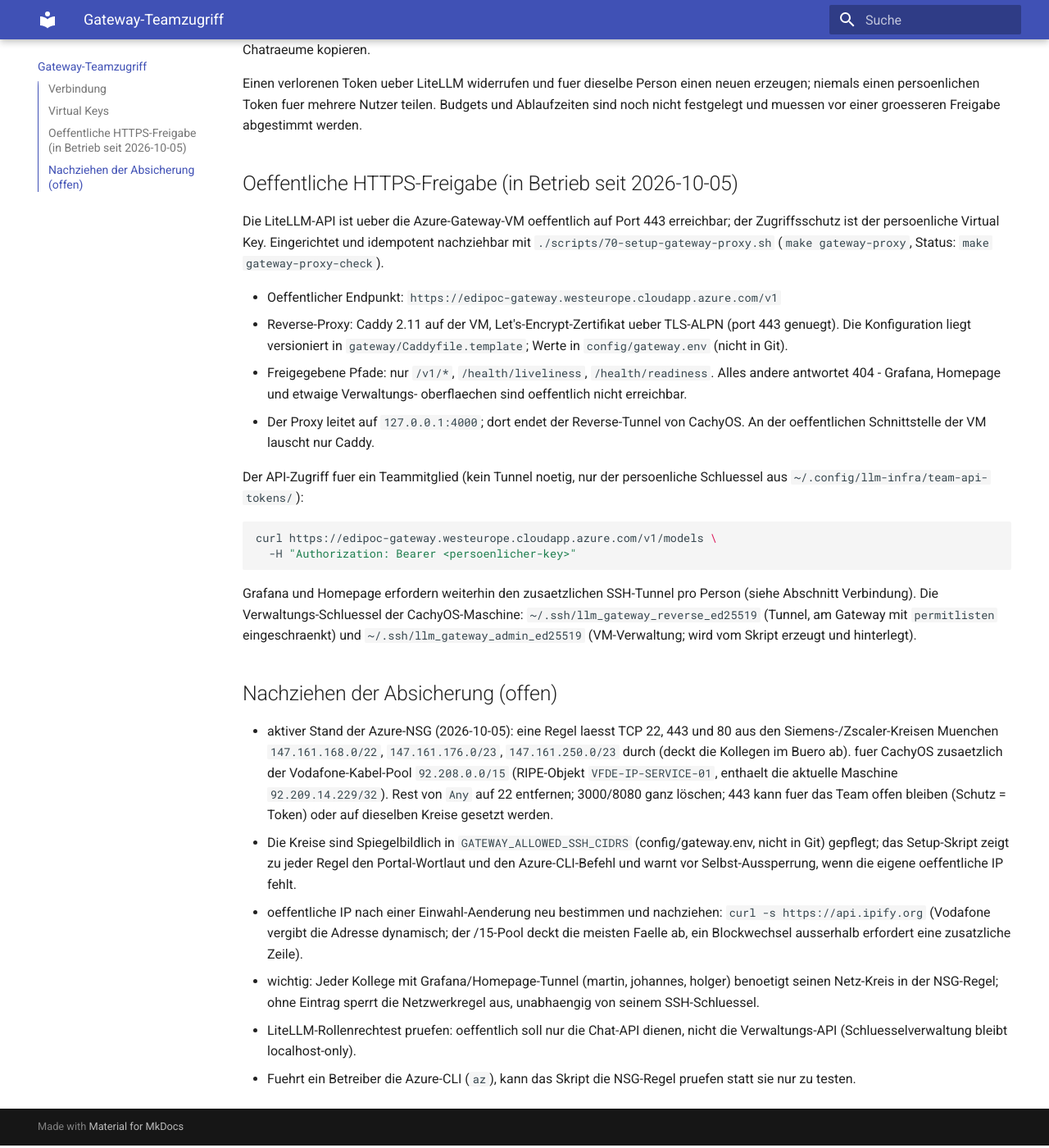
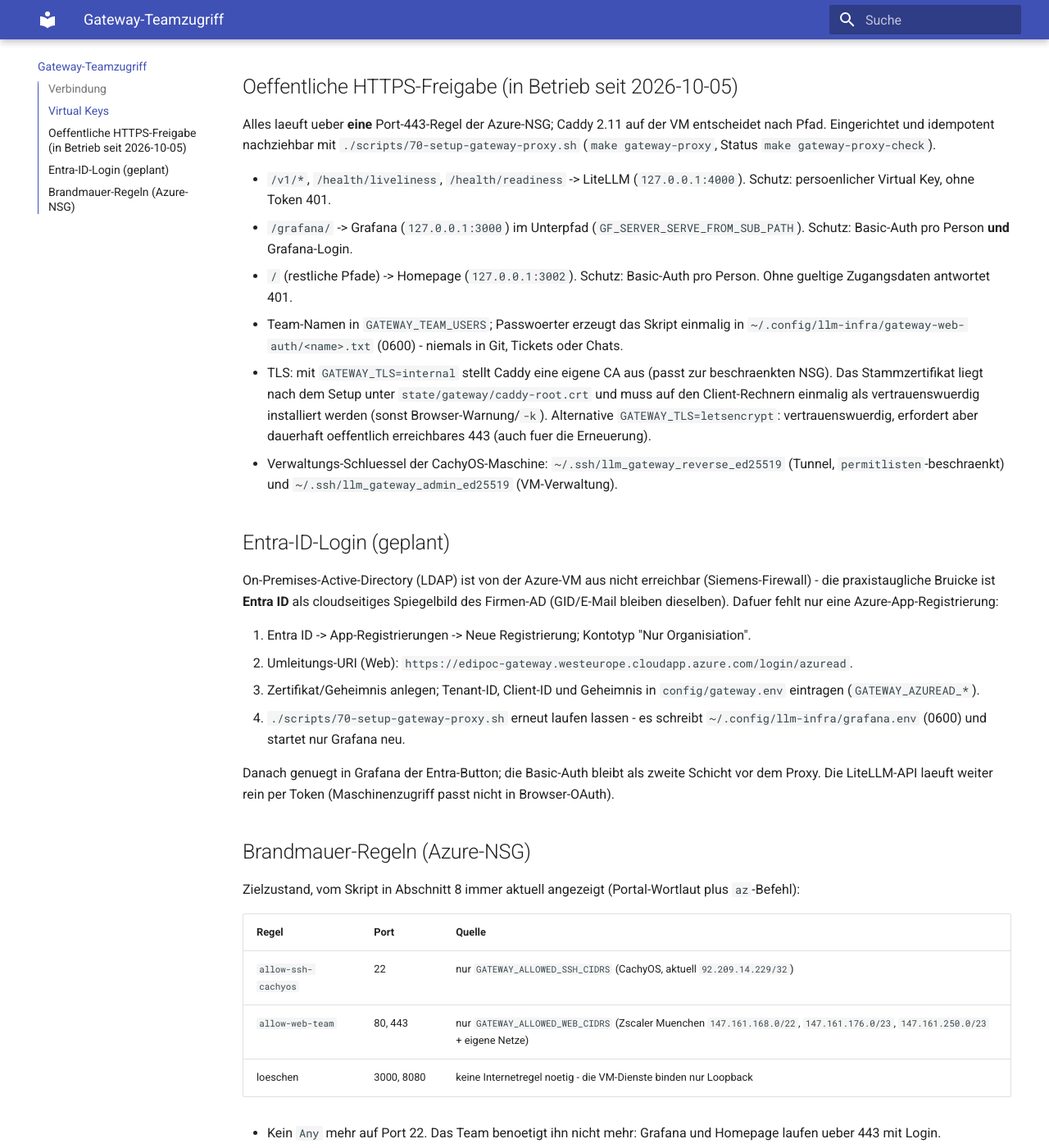
Before and after one commit to thomasdenk79-cyber/llm-infra-setup, an MkDocs documentation site: the page built from docs/gateway-access.md, in a window 1280 px wide and 1400 px high, scrolled down 1075 px. Shown: the whole window at 82% size. Built offline with MkDocs 1.6.1 and Material for MkDocs 9.7.7, drawn with Linux system fonts in a browser that asks for light colours; some of the changed text lies outside the part shown.

Commit message:
feat: serve grafana and homepage over 443 behind per-person basic auth
- Caddyfile.template routes /v1 (litellm token), /grafana/ (subpath) and /
  (homepage); the latter two behind caddy basic_auth with bcrypt hashes
- grafana.container gains GF_SERVER_* subpath env and an optional
  EnvironmentFile for Entra ID (azuread) credentials
- gateway-proxy script: GATEWAY_TEAM_USERS password store (0600, outside git),
  GATEWAY_TLS internal|letsencrypt|auto, web cidr list separate from ssh,
  section 9 writes ~/.config/llm-infra/grafana.env and restarts grafana only
- docs: Entra ID app-registration guide (on-prem AD unreachable from VM),
  final NSG shape: 22 cachyos-only, 80/443 team circles

````diff
--- a/docs/HANDOFF.md
+++ b/docs/HANDOFF.md
@@ -858,3 +858,14 @@
 Portal-Wortlaut + az-Befehl. Offen: Kreise von martin, johannes, holger
 ergaenzen (sonst ohne Tunnel-Ausgang), NSG im Portal umsetzen, 3000/8080
 loeschen.
+
+## Notiz 2026-10-05T14:05:00+02:00 – Browser-Zugang mit Login statt Tunnel
+
+Caddy bedient jetzt Grafana (`/grafana/`, Unterpfad via GF_SERVER_SERVE_FROM_SUB_PATH)
+und Homepage (`/`) hinter Basic-Auth pro Person (`~/.config/llm-infra/gateway-web-auth/`),
+LiteLLM bleibt `/v1` mit Token. TLS auf `tls internal` umgestellt
+(Stammzertifikat `state/gateway/caddy-root.crt` verteilt werden). Entra-ID
+fuer Grafana vorbereitet (Skript-Abschnitt 9; App-Registrierung fehlt noch,
+Umleitungs-URI https://edipoc-gateway.westeurope.cloudapp.azure.com/login/azuread).
+Offen: NSG auf allow-ssh-cachyos (22) + allow-web-team (80/443 aus
+Zscaler+Eigene) umstellen, 3000/8080 loeschen; Team-Passwoerter verteilen.
--- a/docs/gateway-access.md
+++ b/docs/gateway-access.md
@@ -2,17 +2,16 @@
 
 ## Verbindung
 
-Der Gateway auf `20.73.54.102` wird per Reverse-SSH-Tunnel mit LiteLLM, Grafana
-und Homepage auf CachyOS verbunden. Der dedizierte SSH-Schluessel darf am
-Gateway nur Loopback-Reverse-Forwards bereitstellen; die drei Dienste werden
-nicht an der oeffentlichen Netzwerkschnittstelle gebunden.
-Der verifizierte SSH-Host-Key-Fingerprint (ED25519) lautet
-`SHA256:rDkL6da/9HUzecqAq5JS0TB1lhQh8F3fKsdA85AbjGo`.
+Der Gateway auf `20.73.54.102` (`edipoc-gateway.westeurope.cloudapp.azure.com`)
+wird per Reverse-SSH-Tunnel mit LiteLLM, Grafana und Homepage auf CachyOS
+verbunden. Der dedizierte Tunnel-Schluessel darf am Gateway nur
+Loopback-Reverse-Forwards bereitstellen; die drei Dienste binden dort
+ausschliesslich auf `127.0.0.1`. Der verifizierte SSH-Host-Key-Fingerprint
+(ED25519) lautet `SHA256:rDkL6da/9HUzecqAq5JS0TB1lhQh8F3fKsdA85AbjGo`.
 
-Die LiteLLM-API ist zusaetzlich oeffentlich ueber HTTPS/443 freigegeben
-(unten, Abschnitt Oeffentliche HTTPS-Freigabe); dafuer genuegt der
-persoenliche Virtual Key. Fuer Grafana und Homepage bleibt jeder Nutzer auf
-einen eigenen SSH-Zugang zum Gateway angewiesen:
+Der taegliche Zugang ist HTTPS/443 ueber Caddy (Abschnitt
+"Oeffentliche HTTPS-Freigabe"). Der SSH-Tunnel bleibt die
+Notfall-/Verwaltungsroute:
 
 ```bash
 ssh -i "$HOME\.ssh\id_rsa" -N `
@@ -22,18 +21,14 @@
   azureuser@20.73.54.102
 ```
 
-Solange das SSH-Fenster offen ist, sind die Dienste erreichbar:
+| Dienst | 443-Weg (normal) | Tunnel-Weg (Notfall) |
+|---|---|---|
+| LiteLLM API | `https://<fqdn>/v1` + Token | `http://127.0.0.1:4000/v1` |
+| Grafana | `https://<fqdn>/grafana/` + Basic-Auth | `http://127.0.0.1:3000` |
+| Homepage | `https://<fqdn>/` + Basic-Auth | `http://127.0.0.1:3002` |
 
-| Dienst | Adresse auf dem Client |
-|---|---|
-| LiteLLM API | `http://127.0.0.1:4000/v1` (alternativ oeffentlich ueber HTTPS/443) |
-| Grafana | `http://127.0.0.1:3000` |
-| Homepage | `http://127.0.0.1:3002` |
-
-Der API-Token wird als Bearer-Token bzw. `OPENAI_API_KEY` gesetzt. Grafana
-verwendet seine eigenen Zugangsdaten, nicht den LiteLLM-Token. Der SSH-Tunnel
-verschluesselt die Verbindung zwischen Client und Gateway; der Reverse-Tunnel
-verschluesselt die Verbindung zwischen Gateway und CachyOS.
+Der API-Token wird als Bearer-Token bzw. `OPENAI_API_KEY` gesetzt. Die
+Basic-Auth-Passwoerter sind nicht der LiteLLM-Token.
 
 ## Virtual Keys
 
@@ -51,57 +46,67 @@
 
 ## Oeffentliche HTTPS-Freigabe (in Betrieb seit 2026-10-05)
 
-Die LiteLLM-API ist ueber die Azure-Gateway-VM oeffentlich auf Port 443
-erreichbar; der Zugriffsschutz ist der persoenliche Virtual Key. Eingerichtet
-und idempotent nachziehbar mit `./scripts/70-setup-gateway-proxy.sh`
-(`make gateway-proxy`, Status: `make gateway-proxy-check`).
+Alles laeuft ueber **eine** Port-443-Regel der Azure-NSG; Caddy 2.11 auf der VM
+entscheidet nach Pfad. Eingerichtet und idempotent nachziehbar mit
+`./scripts/70-setup-gateway-proxy.sh` (`make gateway-proxy`,
+Status `make gateway-proxy-check`).
 
-* Oeffentlicher Endpunkt: `https://edipoc-gateway.westeurope.cloudapp.azure.com/v1`
-* Reverse-Proxy: Caddy 2.11 auf der VM, Let's-Encrypt-Zertifikat ueber
-  TLS-ALPN (port 443 genuegt). Die Konfiguration liegt versioniert in
-  `gateway/Caddyfile.template`; Werte in `config/gateway.env` (nicht in Git).
-* Freigegebene Pfade: nur `/v1/*`, `/health/liveliness`, `/health/readiness`.
-  Alles andere antwortet 404 - Grafana, Homepage und etwaige Verwaltungs-
-  oberflaechen sind oeffentlich nicht erreichbar.
-* Der Proxy leitet auf `127.0.0.1:4000`; dort endet der Reverse-Tunnel von
-  CachyOS. An der oeffentlichen Schnittstelle der VM lauscht nur Caddy.
+* `/v1/*`, `/health/liveliness`, `/health/readiness` -> LiteLLM
+  (`127.0.0.1:4000`). Schutz: persoenlicher Virtual Key, ohne Token 401.
+* `/grafana/` -> Grafana (`127.0.0.1:3000`) im Unterpfad
+  (`GF_SERVER_SERVE_FROM_SUB_PATH`). Schutz: Basic-Auth pro Person **und**
+  Grafana-Login.
+* `/` (restliche Pfade) -> Homepage (`127.0.0.1:3002`). Schutz: Basic-Auth
+  pro Person. Ohne gueltige Zugangsdaten antwortet 401.
+* Team-Namen in `GATEWAY_TEAM_USERS`; Passwoerter erzeugt das Skript einmalig
+  in `~/.config/llm-infra/gateway-web-auth/<name>.txt` (0600) - niemals in
+  Git, Tickets oder Chats.
+* TLS: mit `GATEWAY_TLS=internal` stellt Caddy eine eigene CA aus (passt zur
+  beschraenkten NSG). Das Stammzertifikat liegt nach dem Setup unter
+  `state/gateway/caddy-root.crt` und muss auf den Client-Rechnern einmalig als
+  vertrauenswuerdig installiert werden (sonst Browser-Warnung/`-k`).
+  Alternative `GATEWAY_TLS=letsencrypt`: vertrauenswuerdig, erfordert aber
+  dauerhaft oeffentlich erreichbares 443 (auch fuer die Erneuerung).
+* Verwaltungs-Schluessel der CachyOS-Maschine:
+  `~/.ssh/llm_gateway_reverse_ed25519` (Tunnel, `permitlisten`-beschraenkt)
+  und `~/.ssh/llm_gateway_admin_ed25519` (VM-Verwaltung).
 
-Der API-Zugriff fuer ein Teammitglied (kein Tunnel noetig, nur der persoenliche
-Schluessel aus `~/.config/llm-infra/team-api-tokens/`):
+## Entra-ID-Login (geplant)
 
-```bash
-curl https://edipoc-gateway.westeurope.cloudapp.azure.com/v1/models \
-  -H "Authorization: Bearer <persoenlicher-key>"
-```
+On-Premises-Active-Directory (LDAP) ist von der Azure-VM aus nicht erreichbar
+(Siemens-Firewall) - die praxistaugliche Bruicke ist **Entra ID** als
+cloudseitiges Spiegelbild des Firmen-AD (GID/E-Mail bleiben dieselben).
+Dafuer fehlt nur eine Azure-App-Registrierung:
 
-Grafana und Homepage erfordern weiterhin den zusaetzlichen SSH-Tunnel pro
-Person (siehe Abschnitt Verbindung). Die Verwaltungs-Schluessel der
-CachyOS-Maschine: `~/.ssh/llm_gateway_reverse_ed25519` (Tunnel, am Gateway mit
-`permitlisten` eingeschraenkt) und `~/.ssh/llm_gateway_admin_ed25519`
-(VM-Verwaltung; wird vom Skript erzeugt und hinterlegt).
+1. Entra ID -> App-Registrierungen -> Neue Registrierung; Kontotyp
+   "Nur Organisiation".
+2. Umleitungs-URI (Web): `https://edipoc-gateway.westeurope.cloudapp.azure.com/login/azuread`.
+3. Zertifikat/Geheimnis anlegen; Tenant-ID, Client-ID und Geheimnis in
+   `config/gateway.env` eintragen (`GATEWAY_AZUREAD_*`).
+4. `./scripts/70-setup-gateway-proxy.sh` erneut laufen lassen - es schreibt
+   `~/.config/llm-infra/grafana.env` (0600) und startet nur Grafana neu.
 
-## Nachziehen der Absicherung (offen)
+Danach genuegt in Grafana der Entra-Button; die Basic-Auth bleibt als
+zweite Schicht vor dem Proxy. Die LiteLLM-API laeuft weiter rein per Token
+(Maschinenzugriff passt nicht in Browser-OAuth).
 
-* aktiver Stand der Azure-NSG (2026-10-05): eine Regel laesst TCP 22, 443 und
-  80 aus den Siemens-/Zscaler-Kreisen Muenchen `147.161.168.0/22`,
-  `147.161.176.0/23`, `147.161.250.0/23` durch (deckt die Kollegen im Buero
-  ab). fuer CachyOS zusaetzlich der Vodafone-Kabel-Pool
-  `92.208.0.0/15` (RIPE-Objekt `VFDE-IP-SERVICE-01`, enthaelt die aktuelle
-  Maschine `92.209.14.229/32`). Rest von `Any` auf 22 entfernen; 3000/8080
-  ganz löschen; 443 kann fuer das Team offen bleiben (Schutz = Token) oder
-  auf dieselben Kreise gesetzt werden.
-* Die Kreise sind Spiegelbildlich in `GATEWAY_ALLOWED_SSH_CIDRS`
-  (config/gateway.env, nicht in Git) gepflegt; das Setup-Skript zeigt zu
-  jeder Regel den Portal-Wortlaut und den Azure-CLI-Befehl und warnt vor
-  Selbst-Aussperrung, wenn die eigene oeffentliche IP fehlt.
-* oeffentliche IP nach einer Einwahl-Aenderung neu bestimmen und nachziehen:
-  `curl -s https://api.ipify.org` (Vodafone vergibt die Adresse dynamisch;
-  der /15-Pool deckt die meisten Faelle ab, ein Blockwechsel ausserhalb
-  erfordert eine zusatzliche Zeile).
-* wichtig: Jeder Kollege mit Grafana/Homepage-Tunnel (martin, johannes,
-  holger) benoetigt seinen Netz-Kreis in der NSG-Regel; ohne Eintrag sperrt
-  die Netzwerkregel aus, unabhaengig von seinem SSH-Schluessel.
-* LiteLLM-Rollenrechtest pruefen: oeffentlich soll nur die Chat-API dienen,
-  nicht die Verwaltungs-API (Schluesselverwaltung bleibt localhost-only).
-* Fuehrt ein Betreiber die Azure-CLI (`az`), kann das Skript die NSG-Regel
-  pruefen statt sie nur zu testen.
+## Brandmauer-Regeln (Azure-NSG)
+
+Zielzustand, vom Skript in Abschnitt 8 immer aktuell angezeigt
+(Portal-Wortlaut plus `az`-Befehl):
+
+| Regel | Port | Quelle |
+|---|---|---|
+| `allow-ssh-cachyos` | 22 | nur `GATEWAY_ALLOWED_SSH_CIDRS` (CachyOS, aktuell `92.209.14.229/32`) |
+| `allow-web-team` | 80, 443 | nur `GATEWAY_ALLOWED_WEB_CIDRS` (Zscaler Muenchen `147.161.168.0/22`, `147.161.176.0/23`, `147.161.250.0/23` + eigene Netze) |
+| loeschen | 3000, 8080 | keine Internetregel noetig - die VM-Dienste binden nur Loopback |
+
+* Kein `Any` mehr auf Port 22. Das Team benoetigt ihn nicht mehr: Grafana und
+  Homepage laufen ueber 443 mit Login.
+* Oeffentliche IP der CachyOS-Maschine nach Neueinwahl pruefen und nachziehen:
+  `curl -s https://api.ipify.org`; das Skript warnt bei
+  Selbst-Aussperrung (`make gateway-proxy-check`).
+* Bei `GATEWAY_TLS=letsencrypt` muss 443 zusaetzlich auf `Any`, sonst
+  scheitert die Zertifikatserneuerung.
+* LiteLLM-Rollenrechte pruefen: oeffentlich dient nur die Chat-API unter
+  `/v1`; Schluesselverwaltung bleibt localhost-only.
````
Also changed, not shown: CHANGELOG.md (+23 -0 lines), docs/status.md (+5 -4 lines), 4 other files.
